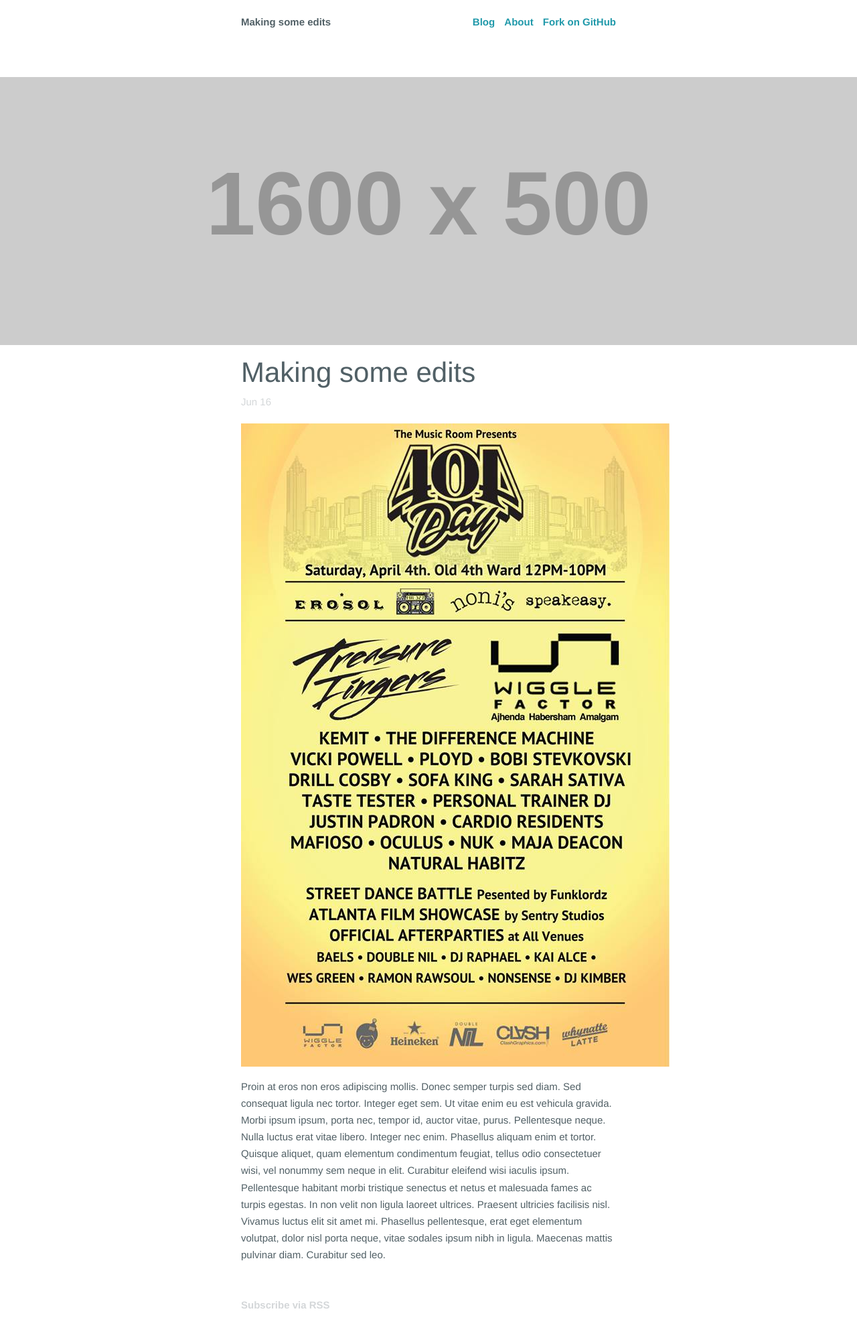
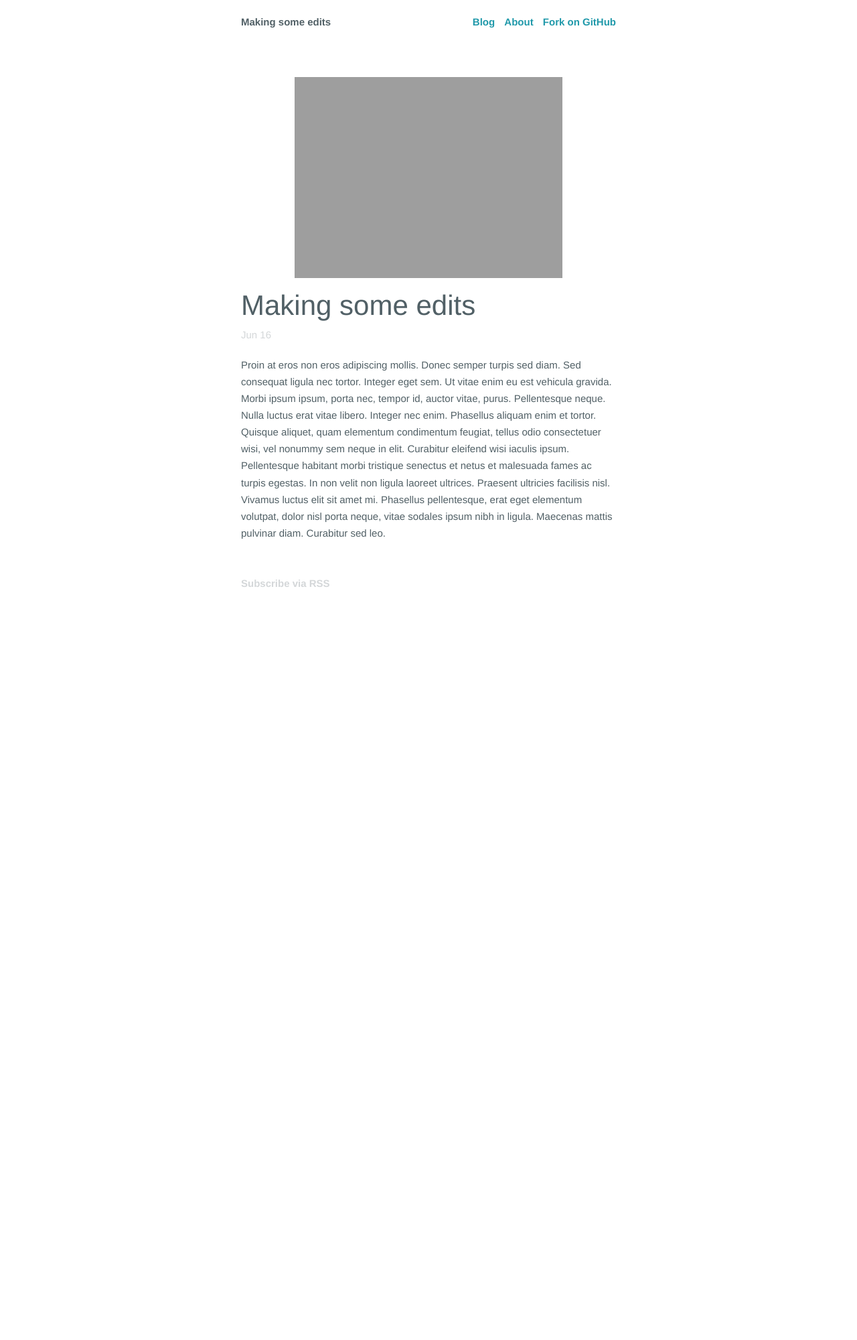
Before and after one commit to purplehairlaw/purplehairlaw.github.io, a Jekyll site: the page built from _posts/2013-06-16-hello-again.md, in a window 1280 px wide. Shown: the whole page at 67% size. Built offline with Jekyll 4.4.1, drawn with Linux system fonts in a browser that asks for light colours; after the commit the page ends 923 px from its top, so only the background shows below that.

Commit message:
![404day.jpg]({{site.baseurl}}/media/404day.jpg)

```diff
--- a/_posts/2013-06-16-hello-again.md
+++ b/_posts/2013-06-16-hello-again.md
@@ -2,14 +2,13 @@
 layout: blog
 published: true
 category: blog
-splash: "http://placehold.it/1600x500"
+splash: "![404day.jpg]({{site.baseurl}}/media/404day.jpg)"
 tags:
   - "null"
 title: Making some edits
 ---
 
 
-![404day.jpg]({{site.baseurl}}/media/404day.jpg)
 
 
 Proin at eros non eros adipiscing mollis. Donec semper turpis sed diam. Sed consequat ligula nec tortor. Integer eget sem. Ut vitae enim eu est vehicula gravida. Morbi ipsum ipsum, porta nec, tempor id, auctor vitae, purus. Pellentesque neque. Nulla luctus erat vitae libero. Integer nec enim. Phasellus aliquam enim et tortor. Quisque aliquet, quam elementum condimentum feugiat, tellus odio consectetuer wisi, vel nonummy sem neque in elit. Curabitur eleifend wisi iaculis ipsum. Pellentesque habitant morbi tristique senectus et netus et malesuada fames ac turpis egestas. In non velit non ligula laoreet ultrices. Praesent ultricies facilisis nisl. Vivamus luctus elit sit amet mi. Phasellus pellentesque, erat eget elementum volutpat, dolor nisl porta neque, vitae sodales ipsum nibh in ligula. Maecenas mattis pulvinar diam. Curabitur sed leo.
```
